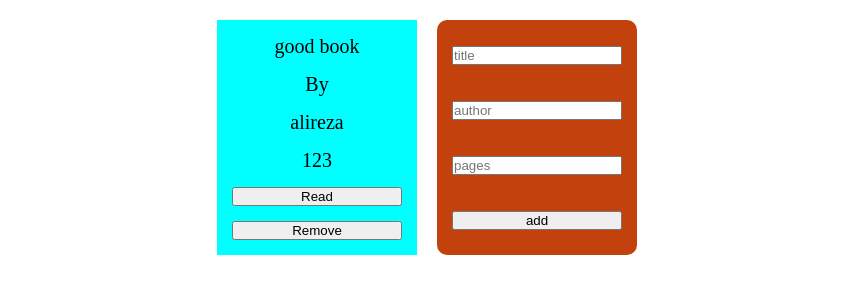
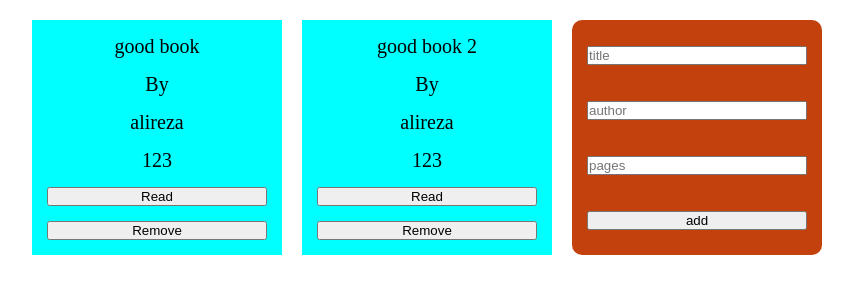
Before and after one commit to ARZ-barca/library, a website built with webpack: page dist/index.html in a window 1280 px wide. Shown: the part 100-394 px from the top of the page, without its empty margins (213-1066 px from the left). Built offline with nearby package versions, Linux system fonts and the light colour scheme.

Commit message:
basic js

```diff
--- a/src/book.js
+++ b/src/book.js
@@ -1,5 +1,6 @@
 const library = [];
 
+// prototype for book object
 const bookMethods = {
   changeRead() {
     this.read = !this.read;
@@ -15,14 +16,30 @@ const bookMethods = {
   },
 };
 
+// book factory function
 function Book(title, author, pages) {
-  let bookProps = { title, author, pages, read: false };
+  const bookProps = { title, author, pages, read: false };
   return Object.assign(bookProps, bookMethods);
 }
 
+// adds a book to library then returns it
 function addBook(title, author, pages) {
-  let newBook = Book(title, author, pages);
+  const newBook = Book(title, author, pages);
   library.push(newBook);
+  return newBook;
 }
 
-function removeBook() {}
+// removes a book from library
+function removeBook(book) {
+  let bookIndex = library.indexOf(book);
+  if (bookIndex === 1) {
+    return;
+  }
+  library.splice(bookIndex, 1);
+}
+
+function getLibrary() {
+  return library;
+}
+
+export { addBook, removeBook, getLibrary };
--- /dev/null
+++ b/src/dom.js
@@ -0,0 +1,42 @@
+import { addBook, removeBook, getLibrary } from "./book";
+
+// reference to library and form to add books before form
+const form = document.querySelector(".add-book");
+const library = document.querySelector(".library");
+
+// craetes a book both in dom and in library array
+function createBook(title, author, pages) {
+  let bookDiv = document.createElement("div");
+  let book = addBook(title, author, pages);
+  bookDiv.innerHTML = `
+            <div class="title">${title}</div>
+            <div class="by">By</div>
+            <div class="author">${author}</div>
+            <div class="pages">${pages}</div>
+            <button type="button" class="read">Read</button>
+            <button type="button" class="remove">Remove</button>`;
+  bookDiv.classList.add("book");
+
+  library.insertBefore(bookDiv, form);
+
+  // functionality for read and remove buttons
+
+  let changeReadButton = bookDiv.querySelector(".read");
+  let removeButton = bookDiv.querySelector(".remove");
+
+  function changeRead() {
+    this.classList.toggle("have-read");
+    book.changeRead();
+  }
+  function deleteBook() {
+    bookDiv.remove();
+    removeBook(book);
+  }
+
+  changeReadButton.addEventListener("click", changeRead);
+  removeButton.addEventListener("click", deleteBook);
+  // test
+  console.log(getLibrary());
+}
+
+export default createBook;
--- /dev/null
+++ b/src/form.js
@@ -0,0 +1,7 @@
+const form = document.querySelector(".add-book");
+
+const titleInput = form.querySelector(".title-input");
+const authorInput = form.querySelector(".author-input");
+const pagesInput = form.querySelector(".pages-input");
+
+titleInput.addEventListener("input", () => {});
--- a/src/index.js
+++ b/src/index.js
@@ -0,0 +1,3 @@
+import createBook from "./dom";
+
+createBook("good book 2", "alireza", 123);
--- a/webpack.config.js
+++ b/webpack.config.js
@@ -2,6 +2,7 @@ const path = require("path");
 
 module.exports = {
   entry: "./src/index.js",
+  devtool: "inline-source-map",
   output: {
     filename: "main.js",
     path: path.resolve(__dirname, "dist"),
```
Also changed, not shown: .eslintrc.json, dist/index.html, dist/main.js, dist/style.css.
